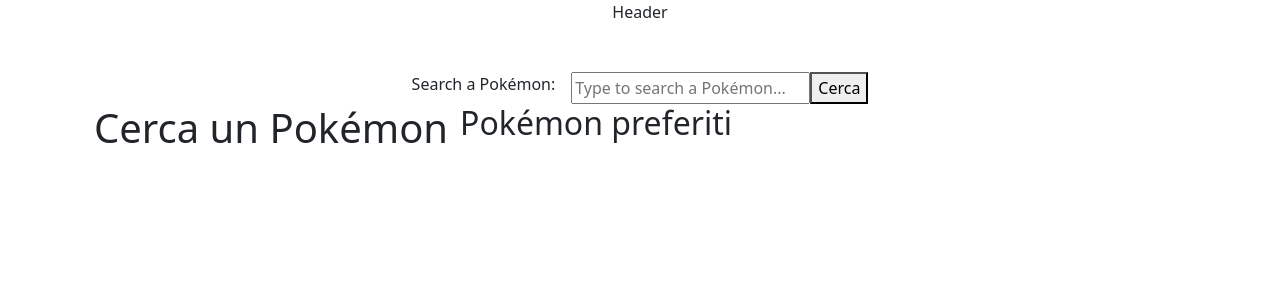
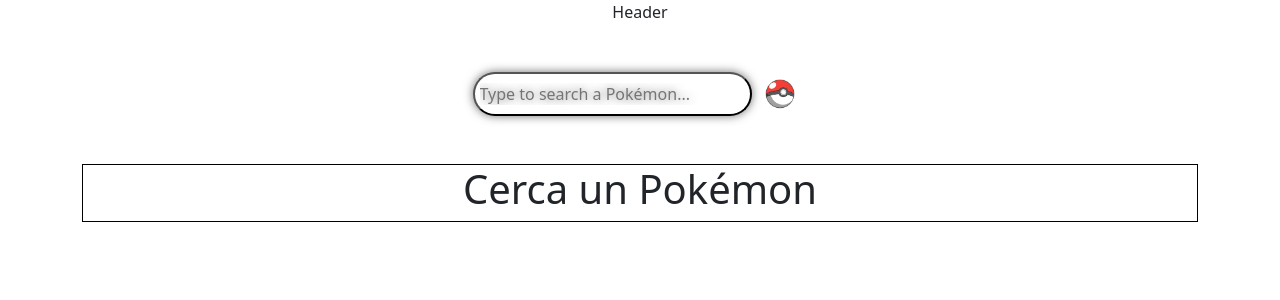
Before and after one commit to Jomar-Navarro/vue-pokedex, a Vue app: page /pokemon/1 in a window 1280 px wide. Shown: the top 300 px of the page. Built offline with nearby package versions, Linux system fonts and the light colour scheme.

Commit message:
[add] img

```diff
--- a/index.html
+++ b/index.html
@@ -1,10 +1,22 @@
-<!doctype html>
+<!DOCTYPE html>
 <html lang="en">
 	<head>
 		<meta charset="UTF-8" />
 		<link rel="icon" type="image/svg+xml" href="/vite.svg" />
 		<meta name="viewport" content="width=device-width, initial-scale=1.0" />
-    <title>Vite Template</title>
+
+		<!-- FONT AWESOME -->
+
+		<link
+			rel="stylesheet"
+			href="https://cdnjs.cloudflare.com/ajax/libs/font-awesome/6.5.1/css/all.min.css"
+			integrity="sha512-DTOQO9RWCH3ppGqcWaEA1BIZOC6xxalwEsw9c2QQeAIftl+Vegovlnee1c9QX4TctnWMn13TZye+giMm8e2LwA=="
+			crossorigin="anonymous"
+		/>
+
+		<!-- FONT AWESOME -->
+
+		<title>Pokémon Vue</title>
 	</head>
 	<body>
 		<div id="app"></div>
--- a/src/components/Main.vue
+++ b/src/components/Main.vue
@@ -52,8 +52,8 @@
 <template>
 	<div class="container my-5">
 		<InputSearch @search="handleSearch" />
-		<div class="d-flex">
-			<div>
+		<div>
+			<div id="details">
 				<PokemonDetails
 					:pokemon="store.pokeList"
 					:isFavorite="isPokemonFavorite(store.pokeList.name)"
@@ -61,7 +61,7 @@
 				/>
 			</div>
 
-			<div class="d-flex flex-column">
+			<!-- <div class="d-flex flex-column">
 				<h2>Pokémon preferiti</h2>
 				<ul>
 					<li v-for="(favorite, index) in favoritePokemons" :key="index">
@@ -71,7 +71,7 @@
 						>
 					</li>
 				</ul>
-			</div>
+			</div> -->
 		</div>
 	</div>
 </template>
--- a/src/components/partials/InputSearch.vue
+++ b/src/components/partials/InputSearch.vue
@@ -20,16 +20,39 @@
 
 <template>
 	<form @submit.prevent="startSearch" class="d-flex justify-content-center">
-		<label for="pokemon" class="form-label me-3">Search a Pokémon: </label>
 		<input
 			v-model.trim="pokemonToSearch"
 			type="text"
 			id="pokemon"
-			class="d-flex justify-content-center"
+			class="input d-flex justify-content-center"
 			placeholder="Type to search a Pokémon..."
 		/>
-		<button type="submit">Cerca</button>
+		<button type="submit" class="btn">
+			<img class="poke" src="/img/Poke.jpg" alt="" />
+		</button>
 	</form>
 </template>
 
-<style lang="scss" scoped></style>
+<style lang="scss" scoped>
+.input {
+	width: 25%;
+	padding: 5px;
+	font-size: 16px;
+	border-width: 2px;
+	border-color: #000000;
+	background-color: #ffffff;
+	color: #000000;
+	border-style: outset;
+	border-radius: 50px;
+	box-shadow: 0px 0px 10px rgba(66, 66, 66, 0.75);
+	text-shadow: 0px 0px 10px rgba(66, 66, 66, 0.75);
+
+	&:focus {
+		outline: none;
+	}
+}
+
+.poke {
+	width: 30px;
+}
+</style>
--- a/src/components/partials/pokemonDetails.vue
+++ b/src/components/partials/pokemonDetails.vue
@@ -16,13 +16,25 @@
 </script>
 
 <template>
-	<div class="container">
+	<div class="container position-relative my-5">
 		<div v-if="pokemon && pokemon.name">
-			<div class="favorite-list d-flex align-items-center">
+			<div class="image d-flex justify-content-center">
+				<img class="poke" src="/img/Poke.jpg" alt="Pokeball Image" />
+				<img
+					class="pokemon"
+					:src="pokemon.sprites?.other['home'].front_default"
+					alt="Pokemon Image"
+				/>
+			</div>
+			<div
+				class="favorite-list d-flex align-items-center justify-content-center"
+			>
 				<h1 class="text-capitalize">{{ pokemon.name }}</h1>
-				<button @click="toggleFavorite" class="btn btn-warning h-25 mx-3">
-					{{ isFavorite ? "Rimuovi dai preferiti" : "Aggiungi ai preferiti" }}
-				</button>
+				<i
+					:class="isFavorite ? 'fas fa-star' : 'far fa-star'"
+					class="star-icon mx-3"
+					@click="toggleFavorite"
+				></i>
 			</div>
 			<p>
 				Type:
@@ -52,4 +64,31 @@
 	</div>
 </template>
 
-<style lang="scss" scoped></style>
+<style lang="scss" scoped>
+.container {
+	border: 1px solid black;
+}
+
+.poke {
+	width: 400px;
+	opacity: 0.6;
+}
+
+.pokemon {
+	position: absolute;
+	bottom: 50%;
+	left: 50;
+	width: 400px;
+	object-fit: fill;
+}
+
+.star-icon {
+	cursor: pointer;
+	font-size: 2rem;
+	color: gold;
+}
+
+.star-icon:hover {
+	transform: scale(1.1);
+}
+</style>
```
Also changed, not shown: public/img/Poke.jpg (added). Lines whose indentation alone changed are shown as unchanged.
